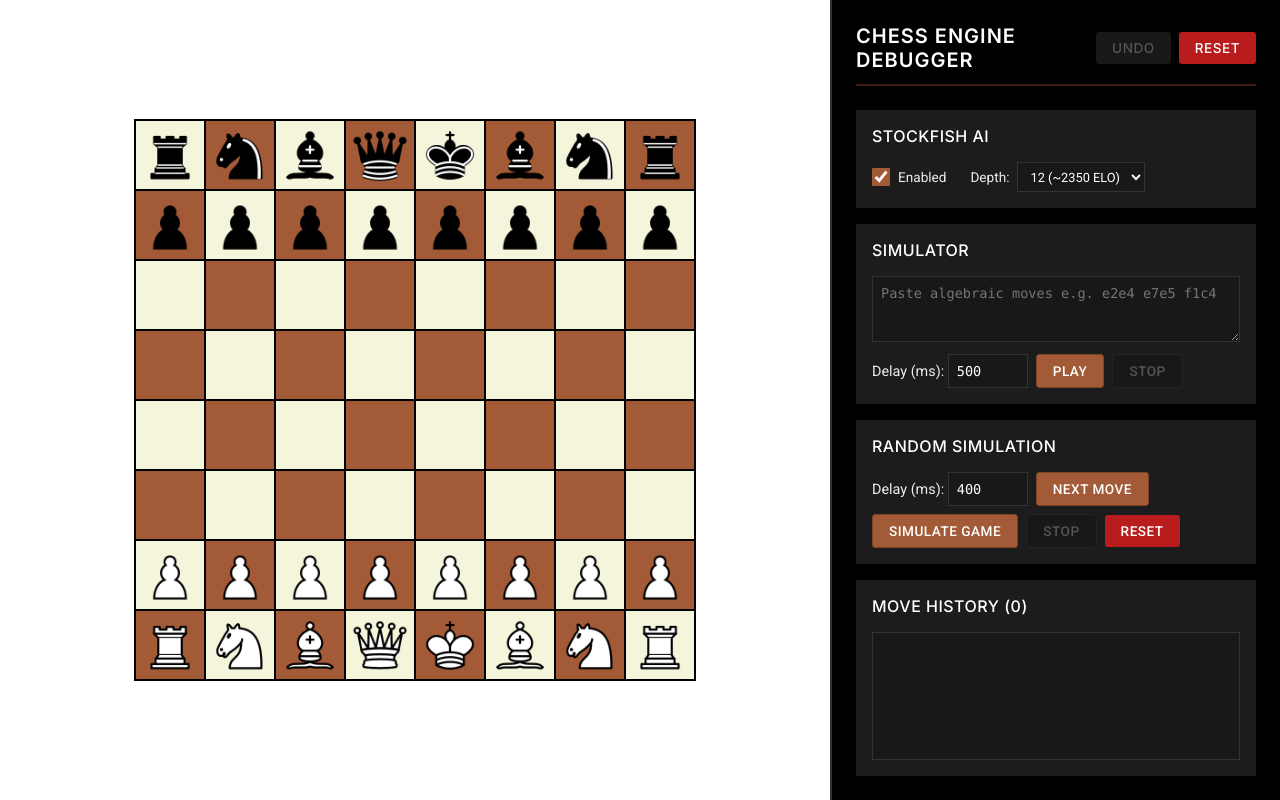
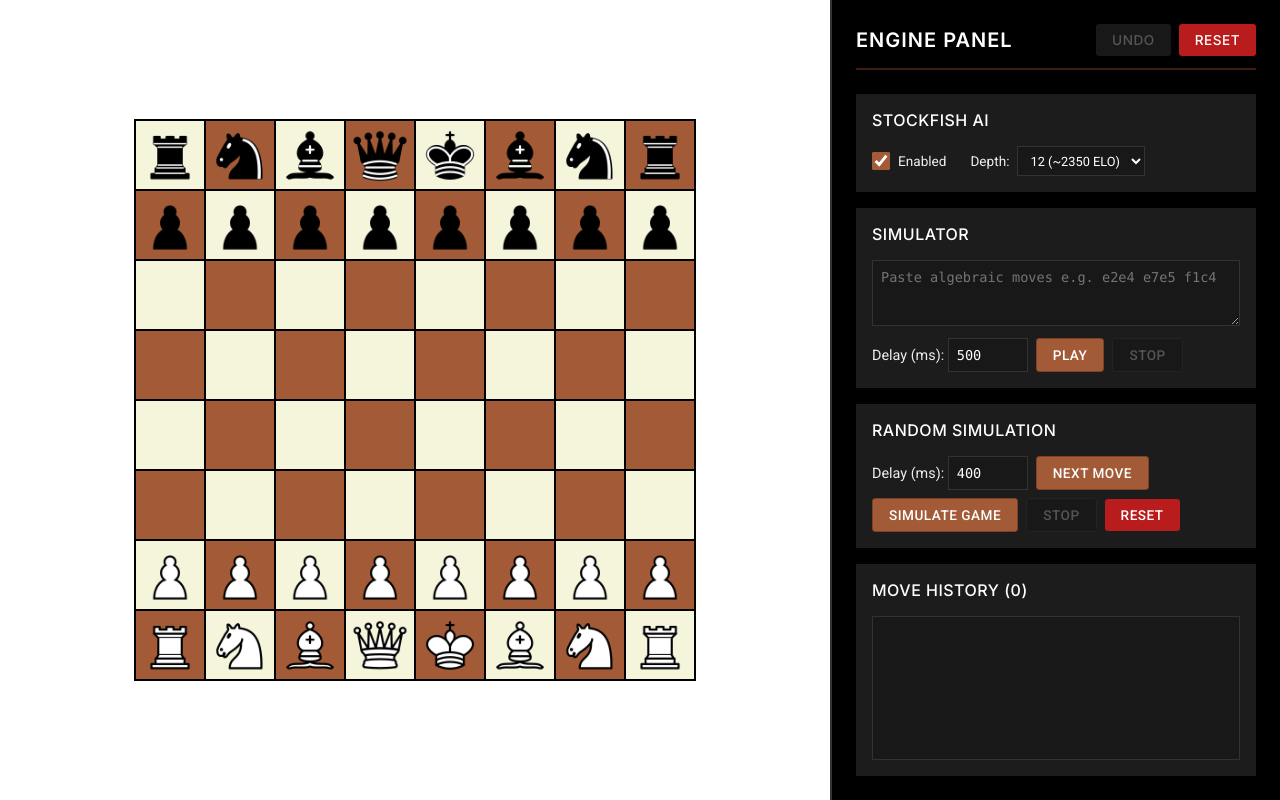
Before and after one commit to alonsogallego7/chess-simulator, an Angular app in the folder client/: page / in a window 1280 px wide. Built offline with nearby package versions, Linux system fonts and the light colour scheme.

Commit message:
updated panel

```diff
--- a/client/src/app/chess-debugger/chess-debugger.component.html
+++ b/client/src/app/chess-debugger/chess-debugger.component.html
@@ -1,6 +1,6 @@
 <div class="debugger-container">
   <header>
-    <h2>Chess Engine Debugger</h2>
+    <h2>Engine Panel</h2>
     <div class="actions" style="display: flex; gap: 0.5rem;">
       <button (click)="undoLastMove()" [disabled]="!canUndo()" class="btn-undo">UNDO</button>
       <button (click)="resetGame()" class="btn-reset">RESET</button>
```
Also changed, not shown: 2 other files (tests, documents, lock files or other folders).
